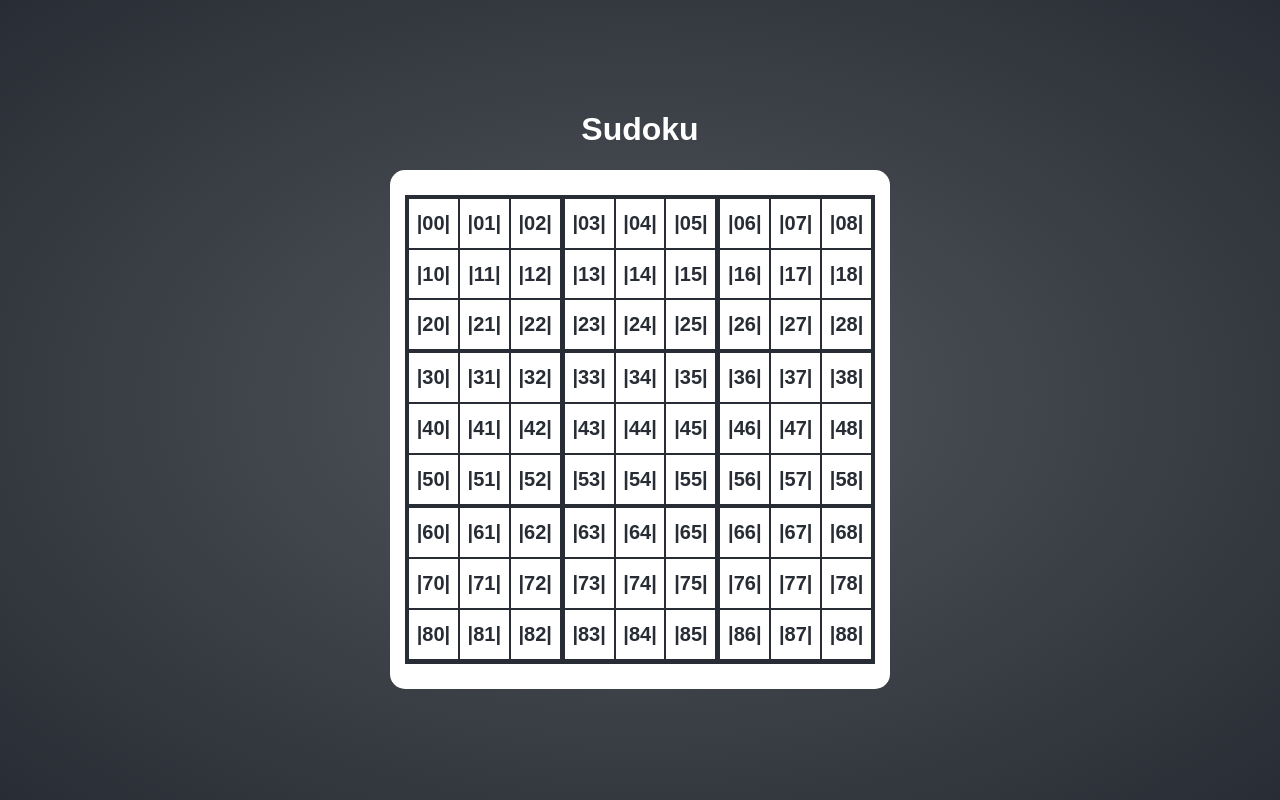
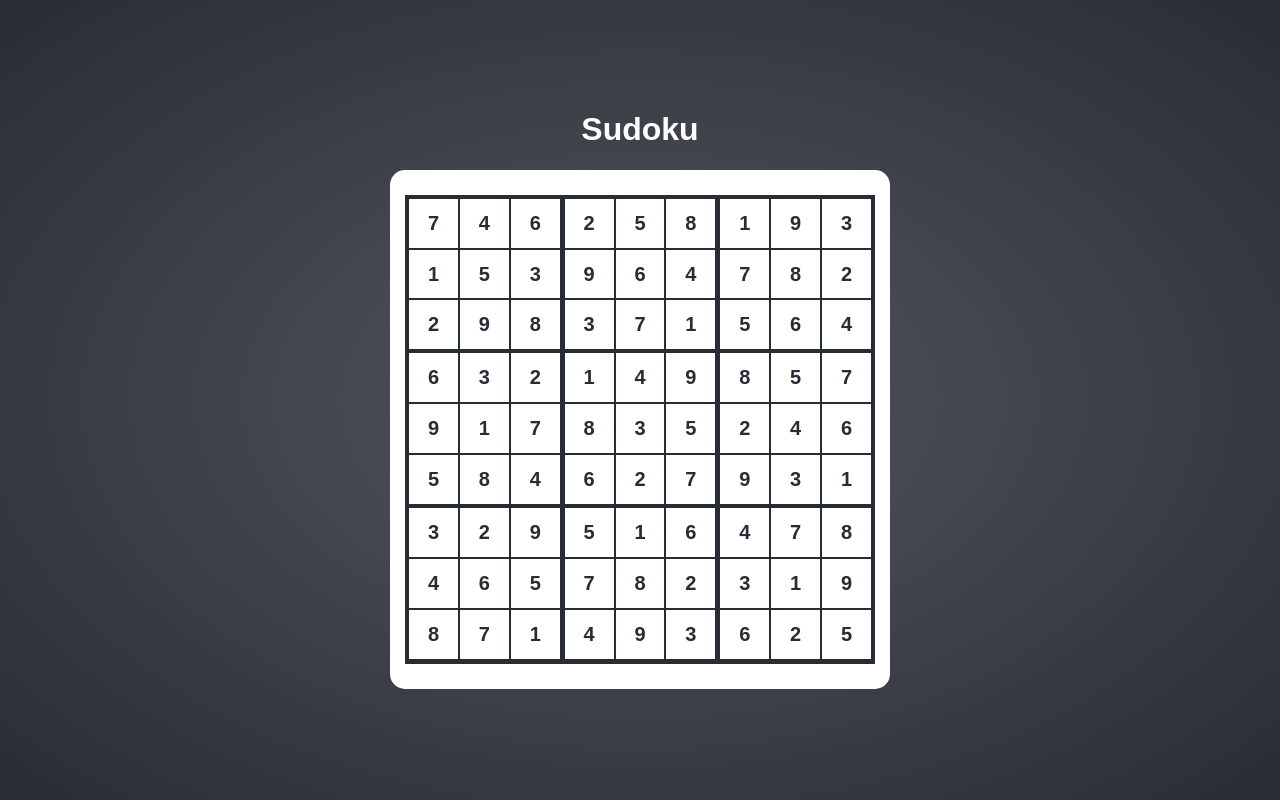
Before and after one commit to Acalltoredemption/redux-sudoku, a React (Create React App) app: page / in a window 1280 px wide. Built offline with nearby package versions, Linux system fonts and the light colour scheme.

Commit message:
mapping over redux state to fill our grid

```diff
--- a/src/components/grid/block/index.tsx
+++ b/src/components/grid/block/index.tsx
@@ -1,16 +1,23 @@
 import React, { FC } from 'react'
 import { Container } from './styles'
+import { useSelector } from 'react-redux'
+import { IReducer } from 'reducers'
+import { N } from 'typings'
 
 interface IProps {
   colIndex: number
   rowIndex: number
 }
-
+interface IState {
+  value: N
+}
 const Block: FC<IProps> = ({ colIndex, rowIndex }) => {
+  const state = useSelector<IReducer, IState>(({ grid }) => ({
+    value: grid ? grid[rowIndex][colIndex] : 0,
+  }))
   return (
     <Container data-cy={`block-${rowIndex}-${colIndex}`}>
-      |{rowIndex}
-      {colIndex}|
+      {state.value === 0 ? '' : state.value}
     </Container>
   )
 }
```
